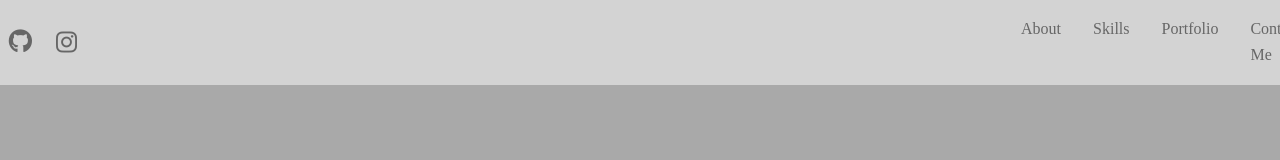
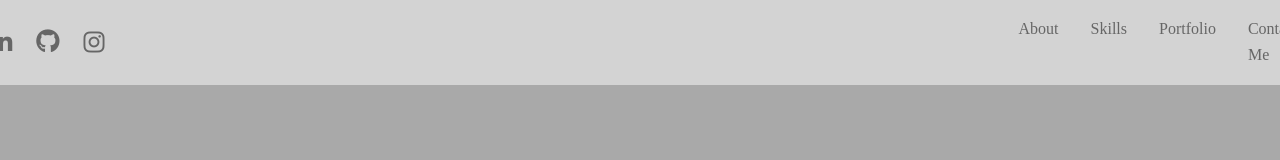
Before and after one commit to truittjanney/truittjanney.com, a website: page index.html in a window 1280 px wide. Shown: the top 160 px of the page. Drawn offline with nearby package versions, Linux system fonts and the light colour scheme.

Commit message:
formatting changes

```diff
--- a/assets/css/list.css
+++ b/assets/css/list.css
@@ -36,6 +36,8 @@ ul {
             }
 
     ul.icons {
+        margin-left: 25px;
+        margin-right: -30px;
         cursor: default;
         list-style: none;
         padding-left: 0;
```
Also changed, not shown: images/other_images/gray_wallpaper.jpg (added).
